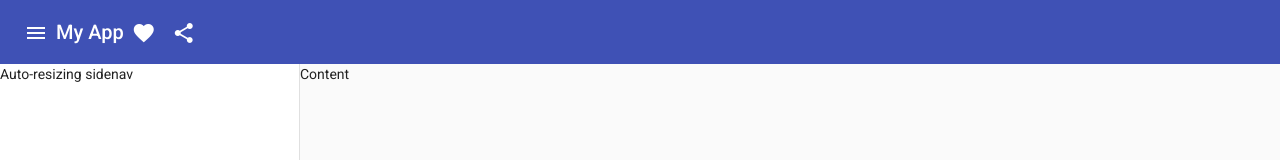
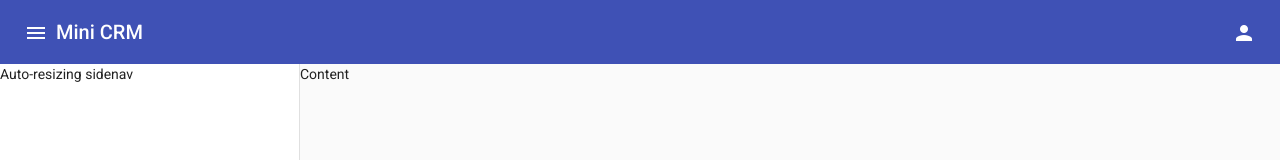
Before and after one commit to huynhlehoangduc/harati-crm, an Angular app: page / in a window 1280 px wide. Shown: the top 160 px of the page. Built offline with nearby package versions, Linux system fonts and the light colour scheme.

Commit message:
Add topbar menu

```diff
--- a/src/app/components/templates/admin/admin.component.html
+++ b/src/app/components/templates/admin/admin.component.html
@@ -1,17 +1,20 @@
 <!-- App bar -->
 <mat-toolbar color="primary">
-  <button mat-icon-button class="example-icon" aria-label="Example icon-button with menu icon" (click)="drawer.toggle()">
+  <button mat-icon-button (click)="drawer.toggle()">
     <mat-icon>menu</mat-icon>
   </button>
-  <span>My App</span>
-  <span class="example-spacer"></span>
-  <button mat-icon-button class="example-icon favorite-icon" aria-label="Example icon-button with heart icon">
-    <mat-icon>favorite</mat-icon>
-  </button>
-  <button mat-icon-button class="example-icon" aria-label="Example icon-button with share icon">
-    <mat-icon>share</mat-icon>
+  <span>Mini CRM</span>
+  <div class="flex-1"></div>
+  <button mat-icon-button  [matMenuTriggerFor]="appMenu">
+    <mat-icon>person</mat-icon>
   </button>
 </mat-toolbar>
+
+<mat-menu #appMenu="matMenu">
+  <ng-template matMenuContent>
+    <button mat-menu-item routerLink="/auth/login"><mat-icon>logout</mat-icon>  Logout</button>
+  </ng-template>
+</mat-menu>
 
 <!-- Draw and container-->
 <mat-drawer-container class="app-container" autosize>
--- a/src/app/components/templates/admin/admin.component.ts
+++ b/src/app/components/templates/admin/admin.component.ts
@@ -4,13 +4,14 @@ import {MatToolbarModule} from "@angular/material/toolbar";
 import {MatButtonModule} from "@angular/material/button";
 import {MatIconModule} from "@angular/material/icon";
 import {MatSidenavModule} from "@angular/material/sidenav";
+import {MatMenuModule} from "@angular/material/menu";
 
 @Component({
   standalone: true,
   selector: 'app-admin',
   templateUrl: './admin.component.html',
   styleUrls: ['./admin.component.scss'],
-  imports: [RouterModule, MatToolbarModule, MatButtonModule, MatIconModule, MatSidenavModule]
+    imports: [RouterModule, MatToolbarModule, MatButtonModule, MatIconModule, MatSidenavModule, MatMenuModule]
 })
 export class AdminComponent implements OnInit {
 
```
